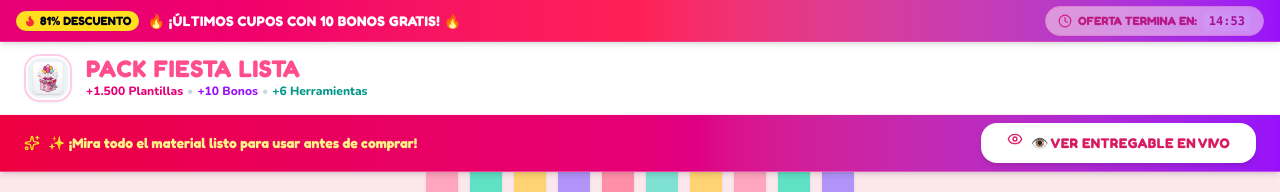
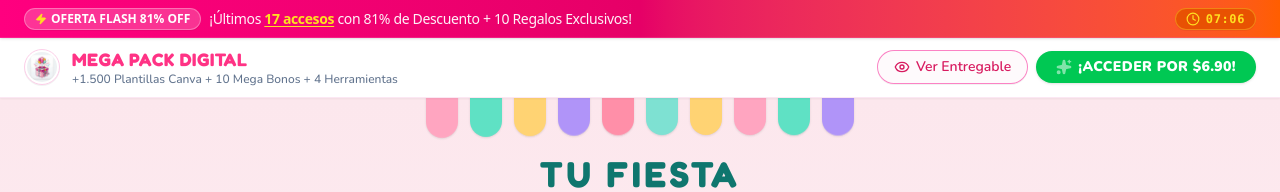
Before and after one commit to tiberiodito/Tiberio, a React (Vite) app: page / in a window 1280 px wide. Shown: the top 192 px of the page. Built offline with nearby package versions, Linux system fonts and the light colour scheme.

Commit message:
refactor: update UI components and checkout flow
- Remove legacy sections and components
- Update bonus count to 10
- Implement internal countdown timers in headers
- Improve checkout interaction with `window.open`
- Optimize floating bar visibility and event listeners

```diff
--- a/src/App.tsx
+++ b/src/App.tsx
@@ -6,7 +6,6 @@
 import React, { useState, useEffect } from 'react';
 import { TopAnnouncementBar } from './components/TopAnnouncementBar';
 import { SalesHeader } from './components/SalesHeader';
-import { StickyDeliverableBar } from './components/StickyDeliverableBar';
 import { HeroSection } from './components/HeroSection';
 import { MintHighlightBanner } from './components/MintHighlightBanner';
 import { ThreeThingsSection } from './components/ThreeThingsSection';
@@ -16,7 +15,6 @@ import { RealComparisonSection } from './components/RealComparisonSection';
 import { TestimonialBanner } from './components/TestimonialBanner';
 import { CategoryMarqueeAndGallery } from './components/CategoryMarqueeAndGallery';
 import { ThreeStepsSection } from './components/ThreeStepsSection';
-import { AiToolsShowcaseSection } from './components/AiToolsShowcaseSection';
 import { WaitMoreBanner } from './components/WaitMoreBanner';
 import { TenBonusesSection } from './components/TenBonusesSection';
 import { OfferRecapSection } from './components/OfferRecapSection';
@@ -203,8 +201,15 @@ export default function App() {
   const handleOpenBuy = () => {
     // Dispara evento de InitiateCheckout para o Meta Pixel
     trackInitiateCheckout(6.9, selectedCurrency);
-    // Redireciona diretamente para o checkout oficial da Cooud com UTMs
-    window.location.href = getCooudCheckoutUrl();
+    const checkoutUrl = getCooudCheckoutUrl();
+    try {
+      const newWin = window.open(checkoutUrl, '_blank', 'noopener,noreferrer');
+      if (!newWin || newWin.closed || typeof newWin.closed === 'undefined') {
+        window.location.href = checkoutUrl;
+      }
+    } catch {
+      window.location.href = checkoutUrl;
+    }
   };
 
   const handleExploreDeliverable = () => {
@@ -293,34 +298,24 @@ export default function App() {
 
   return (
     <div className="min-h-screen w-full max-w-full overflow-x-hidden bg-[#fef7f9] text-slate-800 font-outfit selection:bg-pink-300 selection:text-pink-900 pb-20">
-      {/* 1. Top Announcement Bar (Barra Vermelha 1: Desconto + Escassez + Contador Fixo) */}
+      {/* 1. Top Announcement Bar (Barra Rosa degradê: OFERTA FLASH + Últimos 17 accesos + Contador) */}
       <TopAnnouncementBar
         language={language}
         isProducerUnlocked={isProducerUnlocked}
         onOpenProducerModal={() => setIsProducerModalOpen(true)}
       />
 
-      {/* 1.1 Sales Header (Barra Branca: Logo + Pack Fiesta Lista + Oferta) - Rola para cima */}
+      {/* 1.1 Sales Header (Barra Branca Limpa: Logo + MEGA PACK DIGITAL + Ver Entregable en Vivo + ACCEDER POR $6.90!) */}
       <SalesHeader
         language={language}
-      />
-
-      {/* 1.2 Sticky Deliverable Bar (Barra Vermelha 2: Botão de Destaque Ver Entregables em Vivo Fixo) */}
-      <StickyDeliverableBar
-        language={language}
         onExploreDeliverable={handleExploreDeliverable}
+        onBuyClick={handleOpenBuy}
       />
 
       {/* 2. Hero Section com Botão de Destaque para Espiar o Entregável */}
       <HeroSection
         onBuyClick={handleOpenBuy}
         onExploreDeliverable={handleExploreDeliverable}
-        language={language}
-      />
-
-      {/* 2.1 ⭐ FERRAMENTAS DE IA E CALCULADORAS NO TOPO (Diferencial Imediato) */}
-      <AiToolsShowcaseSection
-        onOpenTool={handleOpenTool}
         language={language}
       />
 
--- a/src/components/FloatingBottomBar.tsx
+++ b/src/components/FloatingBottomBar.tsx
@@ -1,7 +1,6 @@
 import React, { useState, useEffect } from 'react';
-import { ShoppingBag, Sparkles, Globe } from 'lucide-react';
-import { CURRENCY_RATES, PRICING_CONFIG } from '../data/pricingConfig';
-import { UrgencyCountdownWidget } from './UrgencyCountdownWidget';
+import { ShoppingBag, Globe, Clock } from 'lucide-react';
+import { CURRENCY_RATES, getCooudCheckoutUrl } from '../data/pricingConfig';
 
 interface FloatingBottomBarProps {
   onBuyClick: () => void;
@@ -13,67 +12,125 @@ export const FloatingBottomBar: React.FC<FloatingBottomBarProps> = ({
   selectedCurrency,
 }) => {
   const [isVisible, setIsVisible] = useState(false);
+  const [timeLeft, setTimeLeft] = useState({ minutes: 14, seconds: 41 });
 
   useEffect(() => {
     const handleScroll = () => {
-      if (window.scrollY > 400) {
+      const scrollY = window.pageYOffset || document.documentElement.scrollTop || document.body.scrollTop || window.scrollY || 0;
+      if (scrollY > 70) {
         setIsVisible(true);
       } else {
         setIsVisible(false);
       }
     };
-    window.addEventListener('scroll', handleScroll);
-    return () => window.removeEventListener('scroll', handleScroll);
+
+    // Check initial position on mount
+    handleScroll();
+
+    window.addEventListener('scroll', handleScroll, { passive: true });
+    window.addEventListener('touchmove', handleScroll, { passive: true });
+    return () => {
+      window.removeEventListener('scroll', handleScroll);
+      window.removeEventListener('touchmove', handleScroll);
+    };
+  }, []);
+
+  useEffect(() => {
+    const timer = setInterval(() => {
+      setTimeLeft((prev) => {
+        if (prev.seconds > 0) {
+          return { ...prev, seconds: prev.seconds - 1 };
+        } else if (prev.minutes > 0) {
+          return { minutes: prev.minutes - 1, seconds: 59 };
+        } else {
+          return { minutes: 14, seconds: 41 };
+        }
+      });
+    }, 1000);
+    return () => clearInterval(timer);
   }, []);
 
   if (!isVisible) return null;
 
   const currentRate = CURRENCY_RATES[selectedCurrency] || CURRENCY_RATES.USD;
+  const checkoutUrl = getCooudCheckoutUrl();
+  const formatNumber = (num: number) => num.toString().padStart(2, '0');
 
   return (
-    <div className="fixed bottom-0 inset-x-0 z-40 bg-white/95 backdrop-blur-md border-t-2 border-pink-200 py-2.5 sm:py-3 px-3 sm:px-4 shadow-2xl transition-all duration-300 transform translate-y-0">
-      <div className="max-w-4xl mx-auto flex items-center justify-between gap-2 sm:gap-3">
+    <div className="fixed bottom-0 left-0 right-0 w-full z-50 bg-white/98 backdrop-blur-md border-t border-pink-100 py-2 sm:py-2.5 px-3 sm:px-6 shadow-[0_-6px_25px_rgba(0,0,0,0.12)] transition-all duration-300 animate-in fade-in slide-in-from-bottom-3 pb-[max(0.5rem,env(safe-area-inset-bottom))]">
+      <div className="max-w-6xl mx-auto flex items-center justify-between gap-2 sm:gap-4">
 
-        {/* Left text on Desktop */}
-        <div className="hidden sm:flex items-center gap-2.5">
-          <div>
-            <div className="flex items-center gap-1.5">
-              <span className="font-fredoka text-[11px] text-pink-600 font-extrabold uppercase block">
-                OFERTA {PRICING_CONFIG.discountPercentage}% OFF SOLO HOY
+        {/* 1. Left: Oferta + Pago en tu moneda + PACK FIESTA LISTA */}
+        <div className="hidden lg:flex flex-col text-left shrink-0">
+          <div className="flex items-center gap-2 mb-0.5">
+            <span className="text-[#ff007f] font-black text-xs tracking-tight uppercase">
+              OFERTA 81% OFF SOLO HOY
             </span>
-              <span className="text-[10px] font-extrabold text-emerald-700 bg-emerald-100 px-2 py-0.2 rounded-full flex items-center gap-0.5">
-                <Globe className="w-3 h-3" /> Pago en tu moneda
+            <span className="bg-[#dcfce7] text-[#166534] text-[11px] font-bold px-2 py-0.5 rounded-full flex items-center gap-1 border border-[#bbf7d0]">
+              <Globe className="w-3 h-3 text-[#16a34a]" />
+              <span>Pago en tu moneda</span>
             </span>
           </div>
-            <h4 className="font-fredoka font-extrabold text-slate-900 text-sm leading-tight">
+          <h4 className="font-fredoka font-black text-slate-900 text-sm tracking-wide">
             PACK FIESTA LISTA + 10 REGALOS
           </h4>
         </div>
-          <UrgencyCountdownWidget variant="compact" />
-        </div>
 
-        {/* Price & CTA Button */}
-        <div className="flex items-center gap-2 sm:gap-3 w-full sm:w-auto justify-between sm:justify-end">
-          <div className="text-left sm:text-right">
-            <span className="line-through text-slate-400 text-xs font-bold block sm:inline mr-1">
-              {currentRate.symbol} {currentRate.regular}
+        {/* 2. Middle: OFERTA TERMINA EN: 14:41 (Pill suave) */}
+        <div className="hidden md:flex items-center bg-[#fff1f5] border border-[#ffe4e6] rounded-full px-3.5 py-1 gap-2 shadow-2xs">
+          <Clock className="w-3.5 h-3.5 text-[#ff007f]" />
+          <span className="text-[#e11d48] font-black text-[11px] uppercase tracking-wider">
+            OFERTA TERMINA EN:
           </span>
-            <span className="font-fredoka text-lg sm:text-2xl font-extrabold text-[#ff1493] block sm:inline">
-              {currentRate.symbol} {currentRate.promo} <span className="text-xs text-slate-600">({selectedCurrency})</span>
-            </span>
-            <span className="text-[10px] text-emerald-600 font-bold block sm:hidden">
-              🌎 Pagamento em {selectedCurrency}
+          <span className="bg-white text-[#be123c] font-mono font-black text-xs px-2 py-0.5 rounded shadow-2xs border border-pink-100">
+            {formatNumber(timeLeft.minutes)}:{formatNumber(timeLeft.seconds)}
           </span>
         </div>
 
-          <button
-            onClick={onBuyClick}
-            className="bg-gradient-to-r from-[#ff1493] to-[#ff40a1] hover:from-[#e0007d] hover:to-[#e6328f] text-white font-fredoka font-extrabold text-xs sm:text-base px-4 sm:px-6 py-2.5 sm:py-3 rounded-full shadow-lg shadow-pink-300/80 cursor-pointer flex items-center gap-1.5 border border-white transform hover:scale-105 transition-transform shrink-0"
+        {/* 3. Right: Preço + Botão COMPRAR EN MI MONEDA */}
+        <div className="flex items-center justify-between w-full md:w-auto gap-3 sm:gap-4 ml-auto">
+
+          {/* Price breakdown */}
+          <div className="flex flex-col items-end shrink-0">
+            <div className="flex items-baseline gap-1 sm:gap-1.5">
+              <span className="text-slate-400 line-through text-xs font-semibold">
+                {currentRate.symbol} {currentRate.regular}
+              </span>
+              <span className="font-fredoka font-black text-xl sm:text-2xl text-[#ff007f] leading-none">
+                {currentRate.symbol} {currentRate.promo}
+              </span>
+            </div>
+            <div className="flex items-center gap-1 mt-0.5">
+              <span className="text-[10px] text-slate-500 font-bold uppercase">
+                ({selectedCurrency})
+              </span>
+              {/* Mobile badge for local currency */}
+              <span className="lg:hidden bg-[#dcfce7] text-[#166534] text-[9px] font-bold px-1.5 py-0.2 rounded-full flex items-center gap-0.5">
+                <Globe className="w-2.5 h-2.5 text-[#16a34a]" />
+                <span>Pago local</span>
+              </span>
+            </div>
+          </div>
+
+          {/* Big Pink CTA Button */}
+          <a
+            href={checkoutUrl}
+            target="_blank"
+            rel="noopener noreferrer"
+            onClick={(e) => {
+              if (onBuyClick) {
+                onBuyClick();
+              }
+            }}
+            className="bg-[#ff007f] hover:bg-[#e60067] active:bg-[#cc0066] text-white font-fredoka font-black text-xs sm:text-sm px-4 sm:px-6 py-2.5 sm:py-3 rounded-full shadow-md shadow-pink-500/25 hover:shadow-lg hover:shadow-pink-500/35 transition-all flex items-center justify-center gap-2 uppercase tracking-wide whitespace-nowrap cursor-pointer transform hover:scale-[1.02] active:scale-[0.98]"
+            title="Comprar en mi moneda"
           >
-            <ShoppingBag className="w-4 h-4" />
+            <ShoppingBag className="w-4 h-4 text-white fill-white shrink-0" />
             <span>COMPRAR EN MI MONEDA</span>
-          </button>
+          </a>
+
         </div>
+
       </div>
     </div>
   );
--- a/src/components/Header.tsx
+++ b/src/components/Header.tsx
@@ -130,7 +130,7 @@ export const Header: React.FC<HeaderProps> = ({
               </div>
               <p className="text-[11px] text-slate-500 font-bold hidden md:flex items-center gap-1">
                 <span className="text-amber-500">👑</span>
-                {isEs ? 'Portal de Entregables VIP & 18 Bonos' : 'Portal de Entregáveis VIP & 18 Bônus'}
+                {isEs ? 'Portal de Entregables VIP & 10 Bonos' : 'Portal de Entregáveis VIP & 10 Bônus'}
               </p>
             </div>
           </div>
--- a/src/components/SalesHeader.tsx
+++ b/src/components/SalesHeader.tsx
@@ -1,51 +1,88 @@
 import React from 'react';
-import { Eye } from 'lucide-react';
+import { Eye, Sparkles } from 'lucide-react';
 import logoImg from '../assets/images/pack_fiesta_logo_vector_1787315893546.jpg';
+import { getCooudCheckoutUrl } from '../data/pricingConfig';
 
 interface SalesHeaderProps {
   language: 'es' | 'pt';
+  onExploreDeliverable?: () => void;
+  onBuyClick?: () => void;
 }
 
 export const SalesHeader: React.FC<SalesHeaderProps> = ({
   language,
+  onExploreDeliverable,
+  onBuyClick,
 }) => {
   const isEs = language === 'es';
 
   return (
-    <header className="relative z-20 bg-white border-b border-pink-100 shadow-2xs transition-all">
-      <div className="max-w-7xl mx-auto px-3 sm:px-6 py-2.5 sm:py-3 flex items-center justify-between gap-3">
+    <header className="sticky top-[36px] sm:top-[38px] z-40 bg-white/95 backdrop-blur-md border-b border-pink-100 shadow-xs transition-all">
+      <div className="max-w-7xl mx-auto px-3 sm:px-6 py-2 sm:py-2.5 flex items-center justify-between gap-2 sm:gap-4">
 
-        {/* Brand Info (Logo + Nome + Texto da Oferta Junto) */}
-        <div className="flex items-center gap-2.5 sm:gap-3.5 min-w-0">
-          <div className="w-10 h-10 sm:w-12 sm:h-12 rounded-xl sm:rounded-2xl overflow-hidden shadow-xs shrink-0 border-2 border-pink-200 bg-white flex items-center justify-center p-0.5">
+        {/* Brand Info (Logo + MEGA PACK DIGITAL + subtítulo clean) */}
+        <div className="flex items-center gap-2 sm:gap-3 min-w-0">
+          <div className="w-8 h-8 sm:w-9 sm:h-9 rounded-full overflow-hidden shadow-2xs shrink-0 border border-pink-200 bg-white flex items-center justify-center p-0.5">
             <img
               src={logoImg}
               alt="Pack Fiesta Lista"
-              className="w-full h-full object-cover rounded-lg sm:rounded-xl"
+              className="w-full h-full object-cover rounded-full"
               referrerPolicy="no-referrer"
             />
           </div>
 
           <div className="min-w-0">
-            <h1 className="font-fredoka font-black text-base sm:text-xl lg:text-2xl text-[#ff4d8d] leading-none tracking-wide drop-shadow-2xs truncate">
-              PACK FIESTA LISTA
+            <h1 className="font-fredoka font-black text-sm sm:text-base lg:text-lg text-[#ff3385] leading-tight tracking-wide truncate uppercase">
+              MEGA PACK DIGITAL
             </h1>
 
-            {/* Texto da Oferta ao lado do Título */}
-            <p className="text-[11px] sm:text-xs text-slate-600 font-bold truncate mt-0.5 flex items-center gap-1">
-              <span className="text-pink-600 font-extrabold">
-                {isEs ? '+1.500 Plantillas' : '+1.500 Modelos'}
-              </span>
-              <span className="text-slate-300">•</span>
-              <span className="text-purple-600 font-extrabold">
-                {isEs ? '+10 Bonos' : '+10 Bônus'}
-              </span>
-              <span className="text-slate-300">•</span>
-              <span className="text-teal-600 font-extrabold">
-                {isEs ? '+6 Herramientas' : '+6 Ferramentas'}
-              </span>
+            {/* Subtítulo clean com especificações */}
+            <p className="text-[10px] sm:text-xs text-slate-500 font-medium truncate">
+              {isEs
+                ? '+1.500 Plantillas Canva + 10 Mega Bonos + 4 Herramientas'
+                : '+1.500 Modelos Canva + 10 Mega Bônus + 4 Ferramentas'}
             </p>
           </div>
+        </div>
+
+        {/* Right Buttons: Exatamente como no modelo de referência */}
+        <div className="flex items-center gap-2 shrink-0">
+          {/* Botão 1: Ver Entregable en Vivo (Pill com borda rosa e texto rosa) */}
+          {onExploreDeliverable && (
+            <button
+              type="button"
+              onClick={onExploreDeliverable}
+              className="px-2.5 sm:px-4 py-1.5 rounded-full border border-pink-400/80 hover:border-pink-500 bg-pink-50/40 hover:bg-pink-50 text-[#d81b60] hover:text-[#ad1457] font-semibold text-xs sm:text-sm flex items-center gap-1.5 transition-all cursor-pointer shadow-2xs active:scale-95 whitespace-nowrap"
+              title={isEs ? 'Ver entregable en vivo' : 'Ver entregável ao vivo'}
+            >
+              <Eye className="w-3.5 h-3.5 sm:w-4 sm:h-4 text-[#d81b60]" />
+              <span className="hidden xs:inline">
+                {isEs ? 'Ver Entregable en Vivo' : 'Ver Entregável ao Vivo'}
+              </span>
+              <span className="xs:hidden">
+                {isEs ? 'Ver Entregable' : 'Ver Entregável'}
+              </span>
+            </button>
+          )}
+
+          {/* Botão 2: ACCEDER POR $6.90! (Verde chamativo com link direto e clique) */}
+          <a
+            href={getCooudCheckoutUrl()}
+            target="_blank"
+            rel="noopener noreferrer"
+            onClick={(e) => {
+              if (onBuyClick) {
+                onBuyClick();
+              }
+            }}
+            className="px-3 sm:px-5 py-1.5 rounded-full bg-[#00c853] hover:bg-[#00b248] text-white font-black text-xs sm:text-sm flex items-center gap-1.5 transition-all cursor-pointer shadow-sm hover:shadow-md active:scale-95 whitespace-nowrap tracking-wide"
+            title={isEs ? 'Acceder ahora a la oferta' : 'Acessar agora a oferta'}
+          >
+            <Sparkles className="w-3.5 h-3.5 sm:w-4 sm:h-4 text-white fill-white animate-pulse" />
+            <span>
+              {isEs ? '¡ACCEDER POR $6.90!' : '¡ACESSAR POR $6.90!'}
+            </span>
+          </a>
         </div>
 
       </div>
--- a/src/components/TopAnnouncementBar.tsx
+++ b/src/components/TopAnnouncementBar.tsx
@@ -1,6 +1,5 @@
-import React from 'react';
-import { Flame, Sparkles } from 'lucide-react';
-import { UrgencyCountdownWidget } from './UrgencyCountdownWidget';
+import React, { useState, useEffect } from 'react';
+import { Sparkles, Clock, Zap } from 'lucide-react';
 
 interface TopAnnouncementBarProps {
   language: 'es' | 'pt';
@@ -14,43 +13,70 @@ export const TopAnnouncementBar: React.FC<TopAnnouncementBarProps> = ({
   onOpenProducerModal,
 }) => {
   const isEs = language === 'es';
+  const [timeLeft, setTimeLeft] = useState({ minutes: 7, seconds: 12 });
+
+  useEffect(() => {
+    const timer = setInterval(() => {
+      setTimeLeft((prev) => {
+        if (prev.seconds > 0) {
+          return { ...prev, seconds: prev.seconds - 1 };
+        } else if (prev.minutes > 0) {
+          return { minutes: prev.minutes - 1, seconds: 59 };
+        } else {
+          return { minutes: 7, seconds: 12 }; // loop
+        }
+      });
+    }, 1000);
+    return () => clearInterval(timer);
+  }, []);
+
+  const formatNumber = (num: number) => num.toString().padStart(2, '0');
 
   return (
     <aside
       aria-label="Anuncio promocional"
-      className="sticky top-0 z-50 bg-gradient-to-r from-pink-600 via-rose-500 to-purple-600 text-white py-1.5 sm:py-2 px-2.5 sm:px-4 shadow-md border-b border-pink-400/40 h-[38px] sm:h-[42px] flex items-center"
+      className="sticky top-0 z-50 bg-gradient-to-r from-[#ff007f] via-[#e60067] to-[#ff5e00] text-white py-1 sm:py-1.5 px-3 sm:px-6 shadow-sm border-b border-pink-400/30 flex items-center min-h-[36px] sm:min-h-[38px]"
     >
       <div className="w-full max-w-7xl mx-auto flex items-center justify-between gap-2 text-xs sm:text-sm">
 
-        {/* Scarcity message */}
-        <div className="flex items-center gap-1.5 sm:gap-2 font-fredoka font-bold min-w-0">
-          <span className="bg-yellow-300 text-slate-950 text-[10px] sm:text-xs font-black uppercase px-2 py-0.5 rounded-full flex items-center gap-1 shadow-xs shrink-0">
-            <Flame className="w-3 h-3 text-red-500 fill-red-500" />
-            <span>{isEs ? '81% DESCUENTO' : '81% DESCONTO'}</span>
+        {/* Left / Center Message: Oferta Flash */}
+        <div className="flex items-center gap-2 min-w-0 font-sans">
+          <span className="bg-white/20 hover:bg-white/30 backdrop-blur-xs text-white text-[10px] sm:text-xs font-black uppercase px-2.5 py-0.5 rounded-full flex items-center gap-1 shrink-0 border border-white/30 shadow-2xs">
+            <Zap className="w-3 h-3 text-yellow-300 fill-yellow-300" />
+            <span>{isEs ? 'OFERTA FLASH 81% OFF' : 'OFERTA FLASH 81% OFF'}</span>
           </span>
-          <span className="text-[11px] sm:text-xs md:text-sm tracking-wide font-extrabold truncate">
-            {isEs
-              ? '🔥 ¡ÚLTIMOS CUPOS CON 10 BONOS GRATIS! 🔥'
-              : '🔥 ÚLTIMAS VAGAS COM 10 BÔNUS GRÁTIS! 🔥'}
+
+          <span className="text-[11px] sm:text-xs md:text-sm tracking-tight font-medium text-white/95 truncate">
+            {isEs ? (
+              <>
+                ¡Últimos <span className="text-yellow-300 font-black underline underline-offset-2">17 accesos</span> con 81% de Descuento + 10 Regalos Exclusivos!
+              </>
+            ) : (
+              <>
+                Últimas <span className="text-yellow-300 font-black underline underline-offset-2">17 vagas</span> com 81% de Desconto + 10 Presentes Exclusivos!
+              </>
+            )}
           </span>
         </div>
 
-        {/* Right side: Countdown & Producer Indicator */}
+        {/* Right side: Countdown in warm orange pill */}
         <div className="flex items-center gap-2 shrink-0">
-          {/* Countdown visible on both mobile and desktop */}
-          <div className="scale-90 sm:scale-100 origin-right">
-            <UrgencyCountdownWidget variant="compact" />
+          <div className="bg-[#e65100]/80 sm:bg-[#e65100]/90 backdrop-blur-xs text-yellow-200 border border-amber-300/40 px-2.5 py-0.5 rounded-full flex items-center gap-1.5 text-[11px] sm:text-xs font-bold shadow-2xs">
+            <Clock className="w-3.5 h-3.5 text-yellow-300" />
+            <span className="text-white/90 hidden xs:inline">{isEs ? 'Termina en:' : 'Termina em:'}</span>
+            <span className="font-mono font-black text-yellow-300 tracking-wider">
+              {formatNumber(timeLeft.minutes)}:{formatNumber(timeLeft.seconds)}
+            </span>
           </div>
 
-          {/* Producer Quick Button (Only shown when Producer is unlocked) */}
+          {/* Producer Quick Button (quando desbloqueado) */}
           {isProducerUnlocked && onOpenProducerModal && (
             <button
               onClick={onOpenProducerModal}
-              className="flex items-center gap-1 px-2 py-0.5 rounded-full bg-purple-900/90 hover:bg-purple-950 text-white text-[10px] font-black border border-purple-300/50 shadow-xs cursor-pointer transition active:scale-95"
+              className="flex items-center gap-1 px-2 py-0.5 rounded-full bg-black/40 hover:bg-black/60 text-white text-[10px] font-black border border-white/30 shadow-xs cursor-pointer transition active:scale-95"
               title="Painel do Produtor"
             >
               <span>👑</span>
-              <span className="hidden sm:inline">{isEs ? 'ES' : 'PT'}</span>
             </button>
           )}
         </div>
```
Also changed, not shown: src/components/DeliverablePortalView.tsx (+19 -27 lines). Lines whose indentation alone changed are shown as unchanged.
